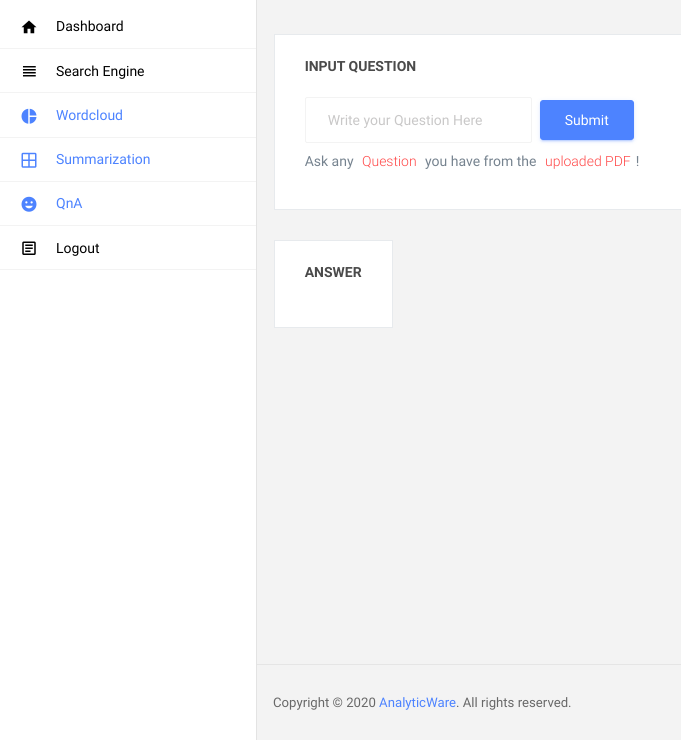
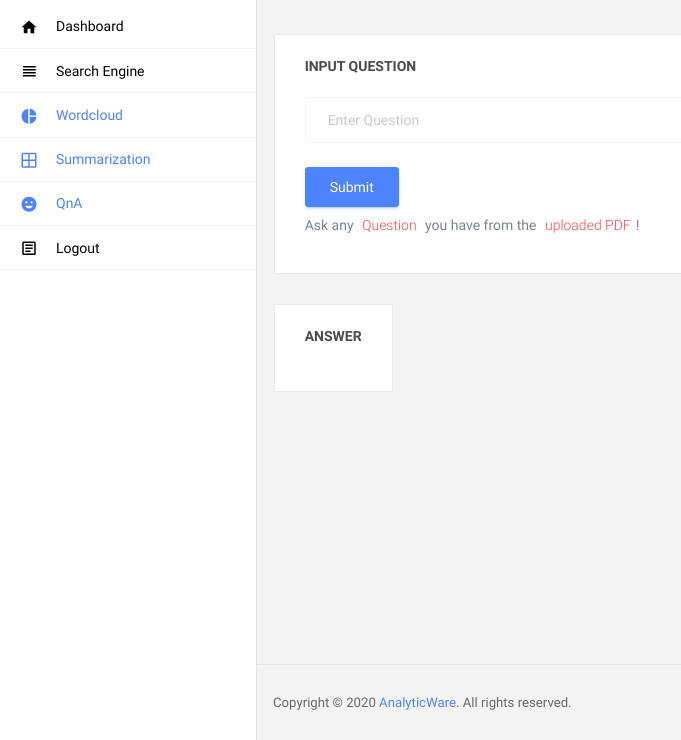
Before and after one commit to iyashwantsaini/majestic, a Flask app: page /qna_render/1 in a window 1280 px wide. Shown: the part 60-800 px from the top of the page, without its empty margins (0-681 px from the left). Run offline with Flask 2, Linux system fonts and the light colour scheme; a user stored in the database is signed in; data comes from the database, SQL or seed files in the repository; some libraries are stand-ins or nearby versions.

Commit message:
Update qna.html

```diff
--- a/templates/qna.html
+++ b/templates/qna.html
@@ -100,10 +100,11 @@
                   <p class="card-description">
                   </p>
 
-                  <form class="form-inline" action="{{ url_for('qna', pdf_id=pdf.id) }}" method="post">
-                    <div class="input-group mb-2 mr-sm-2">
-                      <input type="text" name="keyword" id="ques" name="ques" class="form-control" enctype="multipart/form-data"
-                        placeholder="Write your Question Here">
+                  <form  action="{{ url_for('qna', pdf_id=pdf.id) }}" method="post">
+                    <div class="form-group">
+
+                        <input type="text" class="form-control"  name="ques" aria-describedby="queshelp"
+                            placeholder="Enter Question">
                     </div>
                     <button type="submit" class="btn btn-primary mb-2">Submit</button>
                   </form>
```
